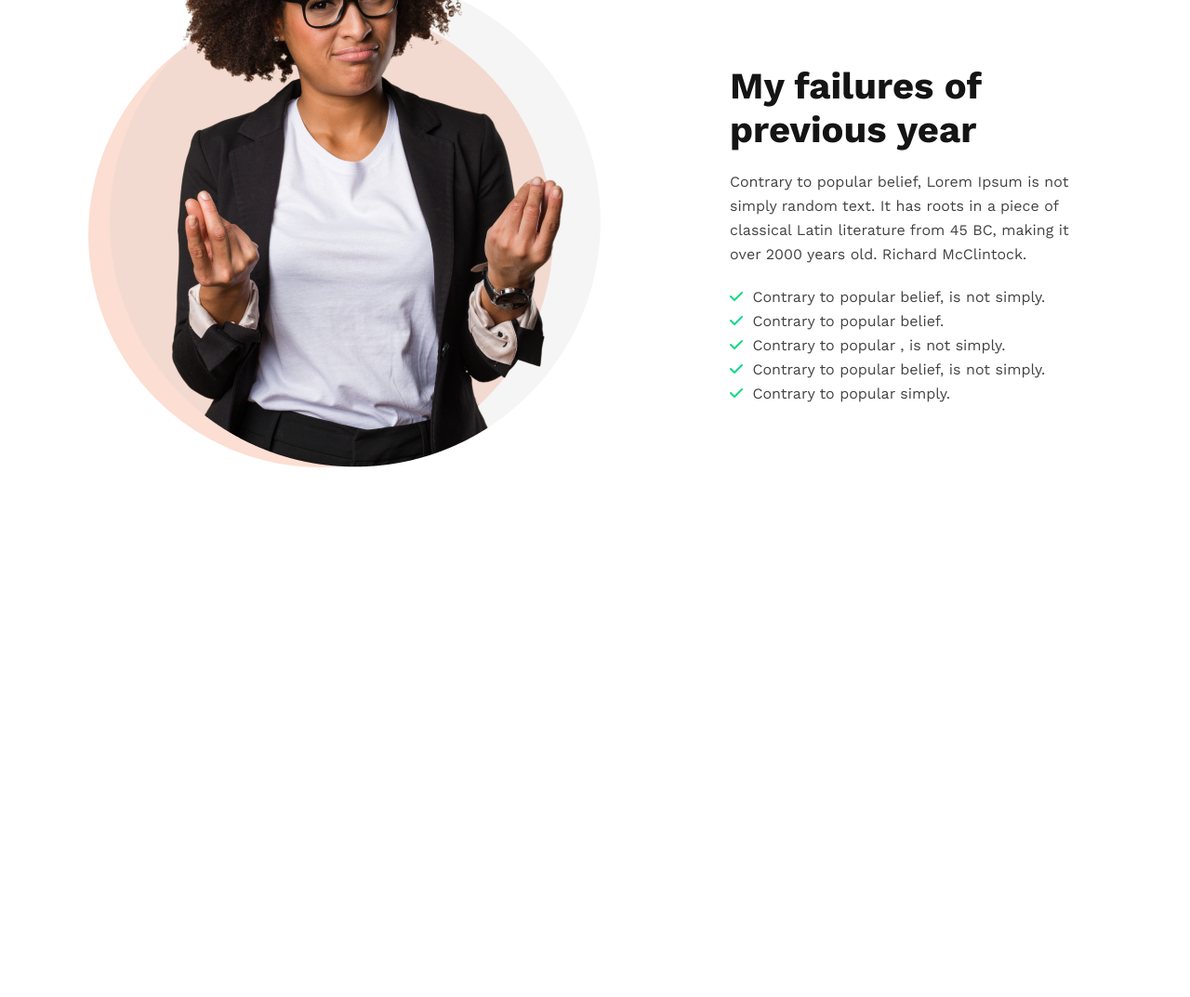
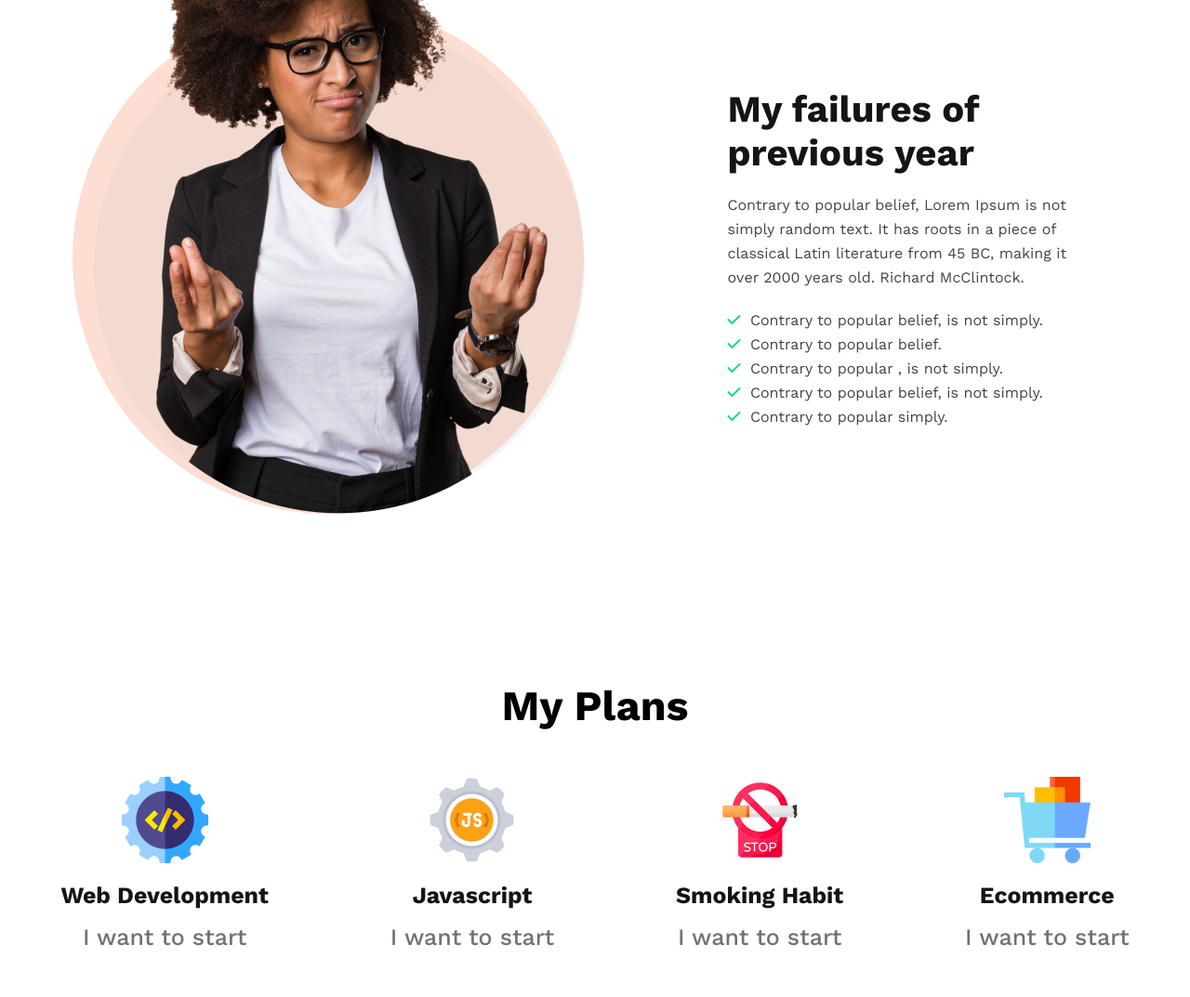
Before and after one commit to gopalbasak1/project-1, a plain HTML site: page index.html in a window 1280 px wide. Shown: the part 897-1970 px from the top of the page at 93% size. Before the commit the page ends 1400 px from the top, so only its background shows below. Drawn offline with nearby package versions, Linux system fonts and the light colour scheme.

Commit message:
planing setion created

```diff
--- a/index.html
+++ b/index.html
@@ -44,6 +44,62 @@
                 </div>
             </div>
         </section>
+
+        <section class="planing">
+            <div class="planing-section">
+                <h3>My Plans</h3>
+
+                <div class="planing-container">
+                    <div class="planing-item">
+                        <div class="planing-img">
+                            <img src="./images/icons/web.png" alt="">
+                        </div>
+                        <div class="planing-heading">
+                            <h5>Web Development</h5>
+                        </div>
+                        <div class="planing-details">
+                            <p>I want to start</p>
+                        </div>
+                    </div>
+
+                    <div class="planing-item">
+                        <div class="planing-img">
+                            <img src="./images/icons/js.png" alt="">
+                        </div>
+                        <div class="planing-heading">
+                            <h5>Javascript</h5>
+                        </div>
+                        <div class="planing-details">
+                            <p>I want to start</p>
+                        </div>
+                    </div>
+
+                    <div class="planing-item">
+                        <div class="planing-img">
+                            <img src="./images/icons/smoke.png" alt="">
+                        </div>
+                        <div class="planing-heading">
+                            <h5>Smoking Habit</h5>
+                        </div>
+                        <div class="planing-details">
+                            <p>I want to start</p>
+                        </div>
+                    </div>
+
+                    <div class="planing-item">
+                        <div class="planing-img">
+                            <img src="./images/icons/ecom.png" alt="">
+                        </div>
+                        <div class="planing-heading">
+                            <h5>Ecommerce</h5>
+                        </div>
+                        <div class="planing-details">
+                            <p>I want to start</p>
+                        </div>
+                    </div>
+                </div>
+            </div>
+        </section>
     </main>
 
     <footer></footer>
--- a/style.css
+++ b/style.css
@@ -69,8 +69,8 @@ body{
 
 }
 .content-img-section{
-    width:500px;
-    height: 500px;
+    width:550px;
+    height: 550px;
     border-radius: 100%;
     background: rgba(241, 91, 34, 0.20);
     display:flex;
@@ -80,7 +80,8 @@ body{
 
 }
 .content-text-section{
-    width:400px
+    width:400px;
+    margin-right:20px;
 }
 
 .content-text-section h3{
@@ -95,6 +96,7 @@ body{
     font-weight: 400;
     line-height: 26px;
     padding-bottom: 20px;
+
 }
 
 .content-text-section ul li {
@@ -113,3 +115,46 @@ body{
     color:#16d887;
     margin-right:5px;
 }
+/* Planing Section */
+.planing{
+    margin-top:180px;
+}
+.planing-section h3{
+    text-align: center;
+    font-size:45px;
+    font-weight: 700;
+    margin-bottom:50px;
+
+
+}
+.planing-container{
+    display:flex;
+    justify-content: space-around;
+    margin-top:50px;
+    align-items: center;
+
+}
+
+.planing-item{
+    text-align: center;
+    margin-bottom:50px;
+
+}
+
+.planing-img{
+    width:100%;
+}
+
+.planing-heading{
+    color:#151414;
+    font-size: 30px;
+    font-weight: 700;
+    padding-top:16px;
+    padding-bottom:16px;
+}
+
+.planing-details{
+    color: #737272;
+    font-size: 25px;
+    font-weight: 500;
+}
```
